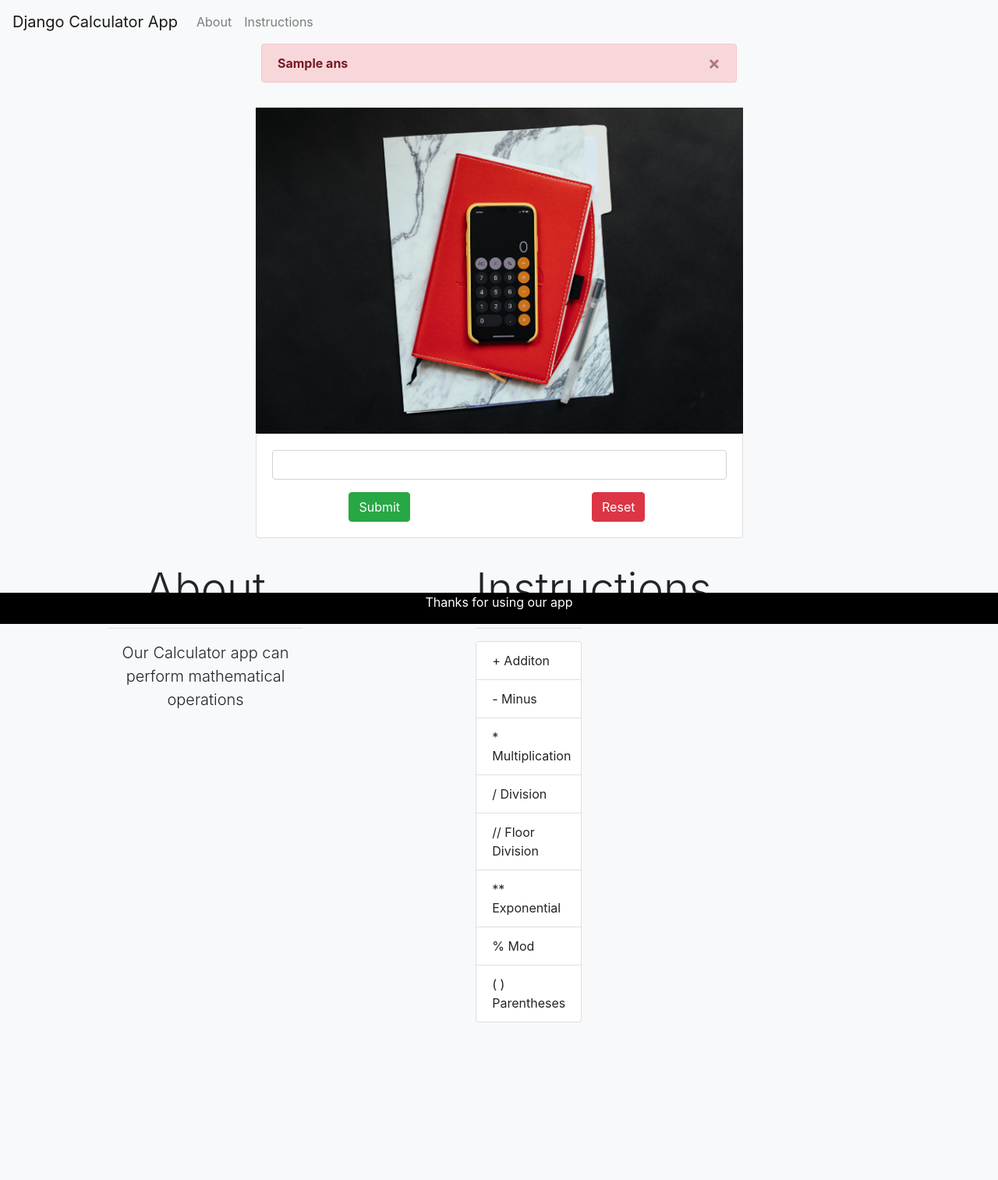
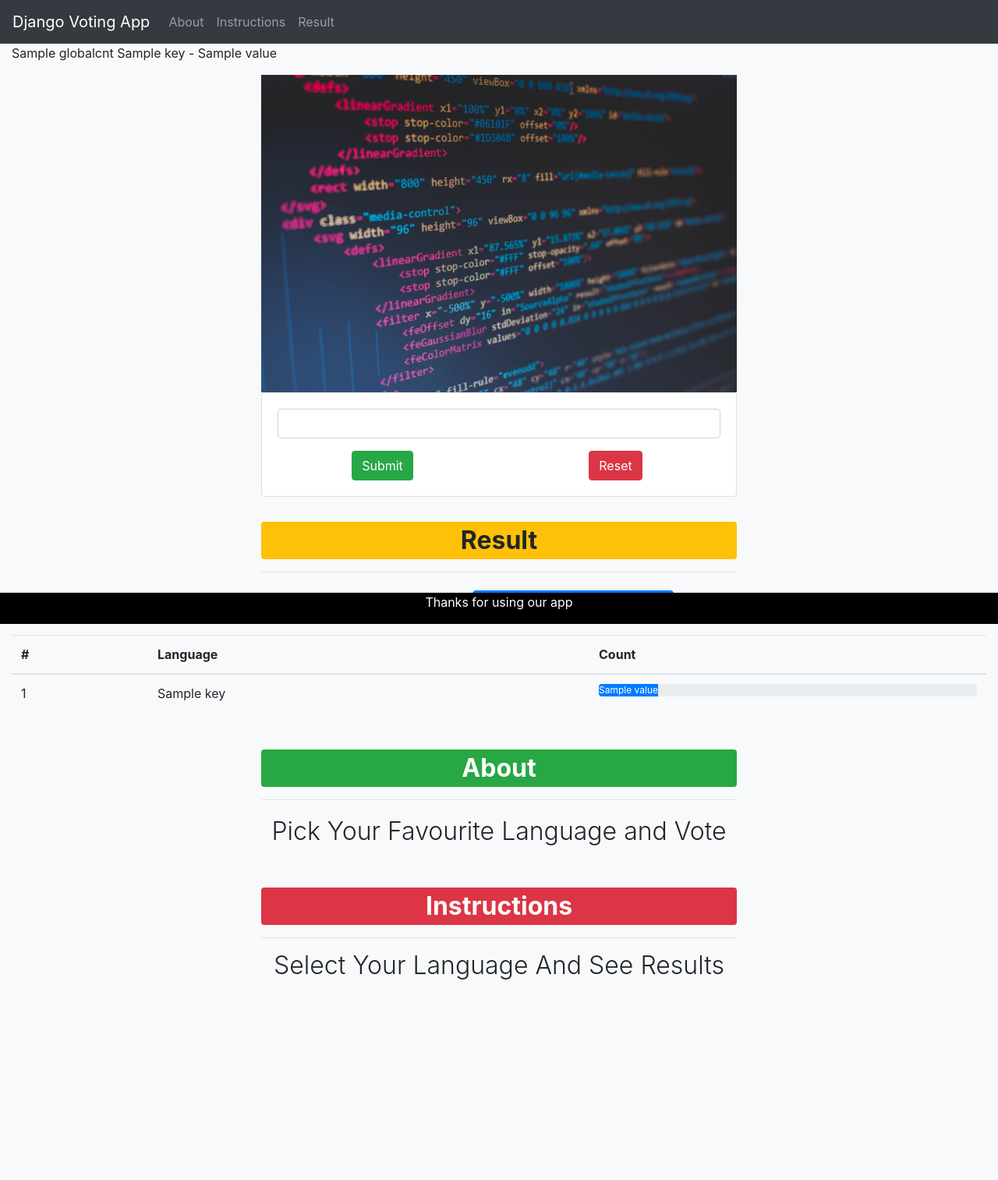
Before and after one commit to Prathik24/Django-biometric-pp, a Django app: template myfirstproject/templates/myform.html in a window 1280 px wide. Shown: the top 1513 px of the page at 78% size. After the commit the page ends 1256 px from the top, so only its background shows below. Run offline with Django 4.2, Linux system fonts and the light colour scheme; the template is opened without the code that fills it: most values are stand-ins (such as "Sample title", 1, 10 or a date in 2020); some libraries are stand-ins or nearby versions.

Commit message:
Updated version

```diff
--- a/djangoprojects/djangoprojects/settings.py
+++ b/djangoprojects/djangoprojects/settings.py
@@ -54,7 +54,7 @@
 TEMPLATES = [
     {
         'BACKEND': 'django.template.backends.django.DjangoTemplates',
-        'DIRS': [os.path.join(BASE_DIR,'templates/calculatorapp')],
+        'DIRS': [os.path.join(BASE_DIR,'templates/votingapp')],
         'APP_DIRS': True,
         'OPTIONS': {
             'context_processors': [
--- a/djangoprojects/djangoprojects/urls.py
+++ b/djangoprojects/djangoprojects/urls.py
@@ -20,6 +20,8 @@
 urlpatterns = [
     path('', include('rootapp.urls')),
     path('admin/', admin.site.urls),
-    path('calculatorapp', include('calculatorapp.urls'))
+    path('calculatorapp', include('calculatorapp.urls')),
+    path('votingapp', include('votingapp.urls')),
+
 
 ]
--- a/djangoprojects/templates/calculatorapp/index.html
+++ b/djangoprojects/templates/calculatorapp/index.html
@@ -33,27 +33,31 @@
       </nav>
 
       <div class="container-fluid" style="margin-bottom: 20rem;">
-
+        {% if error %}
           <div class="row">
             <div class="col-md-6" style="margin: 0 auto;">
-              {% if error %}
               <div class="alert alert-danger alert-dismissible fade show" role="alert">
                 <strong>Error</strong>
                 <button type="button" class="close" data-dismiss="alert" aria-label="Close">
                   <span aria-hidden="true">&times;</span>
                 </button>
               </div>
-               {% else %}
-                <div class="alert alert-danger alert-dismissible fade show" role="alert">
-                <strong>{{ans}}</strong>
-                <button type="button" class="close" data-dismiss="alert" aria-label="Close">
-                  <span aria-hidden="true">&times;</span>
-                </button>
             </div>
           </div>
           {% endif %}
 
-
+              {% if result %}
+              <div class="row">
+                <div class="col-md-6" style="margin: 0 auto;">
+              <div class="alert alert-success alert-dismissible fade show" role="alert">
+                <strong>{{q}} = {{ans}}</strong>
+                <button type="button" class="close" data-dismiss="alert" aria-label="Close">
+                  <span aria-hidden="true">&times;</span>
+                </button>
+              </div>
+            </div>
+            </div>
+            {% endif %}
           <div class="row">
               <div class="col-md-6" style="margin: 1rem auto 0  auto;">
                 <img class="img-fluid" src="{% static 'main.jpg' %}">
--- /dev/null
+++ b/djangoprojects/templates/votingapp/index.html
@@ -0,0 +1,166 @@
+{% load static %}
+<!doctype html>
+<html lang="en">
+
+<head>
+  <!-- Required meta tags -->
+  <meta charset="utf-8">
+  <meta name="viewport" content="width=device-width, initial-scale=1, shrink-to-fit=no">
+
+  <!-- Bootstrap CSS -->
+  <link rel="stylesheet" href="https://stackpath.bootstrapcdn.com/bootstrap/4.4.1/css/bootstrap.min.css"
+    integrity="sha384-Vkoo8x4CGsO3+Hhxv8T/Q5PaXtkKtu6ug5TOeNV6gBiFeWPGFN9MuhOf23Q9Ifjh" crossorigin="anonymous">
+
+  <title>Django Voting App</title>
+</head>
+
+<body class="bg-light">
+  <nav class="navbar navbar-expand-lg navbar-dark bg-dark">
+    <a class="navbar-brand" href="#">Django Voting App</a>
+    <button class="navbar-toggler" type="button" data-toggle="collapse" data-target="#navbarSupportedContent"
+      aria-controls="navbarSupportedContent" aria-expanded="false" aria-label="Toggle navigation">
+      <span class="navbar-toggler-icon"></span>
+    </button>
+
+    <div class="collapse navbar-collapse" id="navbarSupportedContent">
+      <ul class="navbar-nav mr-auto">
+
+        <li class="nav-item">
+          <a class="nav-link" href="#about">About</a>
+        </li>
+        <li class="nav-item">
+          <a class="nav-link" href="#instructions">Instructions</a>
+        </li>
+        <li class="nav-item">
+          <a class="nav-link" href="#result">Result</a>
+        </li>
+      </ul>
+
+    </div>
+  </nav>
+
+  <div class="container-fluid" style="margin-bottom: 20rem;">
+    {{globalcnt}}
+    {% for key,value in globalcnt.items %}
+    {{key}} - {{value}}
+    <br>
+    {% endfor %}
+    <div class="row">
+      <div class="col-md-6" style="margin: 1rem auto 0  auto;">
+        <img class="img-fluid" src="{% static 'main2.jpg' %}">
+        <div class="card">
+          <div class="card-body">
+            <form method="GET" action="{% url 'submitquery' %}">
+              <input list="languages" class="form-control" style="margin-bottom: 1rem;" name="languages">
+              <datalist id="languages">
+                {% for eachlanguage in arr %}
+                <option value="{{eachlanguage}}">
+                  {% endfor %}
+              </datalist>
+              <div class="row">
+                <div class="col-6">
+                  <input type="submit" class="btn btn-success" style="display: block;margin: 0 auto;">
+
+                </div>
+                <div class="col-6">
+                  <input type="reset" class="btn btn-danger" style="display: block;margin: 0 auto;">
+
+                </div>
+              </div>
+
+            </form>
+          </div>
+        </div>
+      </div>
+    </div>
+    <div class="row">
+      <div class="col-md-6" style="margin: 2rem auto 0 auto;">
+        <p class="badge badge-warning" id="result" name="result"
+          style="text-align: center;display: block;font-size: 2rem;">
+          Result
+        </p>
+        <hr>
+        <p class="lead" style="text-align: center;font-size: 2rem;">
+          Result Table
+        <a href="{% url 'sortdata' %}" class="btn btn-primary">Sort Data In Descending Order</a>
+        </p>
+      </div>
+    </div>
+    <div class="row">
+      <div class="col-md-12">
+        <div class="table-responsive">
+          <table class="table">
+            <thead>
+              <tr>
+                <th scope="col">#</th>
+                <th scope="col">Language</th>
+                <th scope="col">Count</th>
+              </tr>
+            </thead>
+            <tbody>
+            {% for key,value in globalcnt.items %}
+            <tr>
+              <td>{{forloop.counter}}</td>
+              <td>{{key}}</td>
+              <td>
+                <div class="progress">
+                  <div class="progress-bar" role="progressbar" style="width: {{value}}%" aria-valuenow="100" aria-valuemin="0" aria-valuemax="100">{{value}}</div>
+                </div>
+              </td>
+            </tr>
+            {% endfor %}
+            </tbody>
+          </table>
+        </div>
+      </div>
+    </div>
+    <div class="row">
+      <div class="col-md-6" style="margin: 2rem auto 0 auto;">
+        <p class="badge badge-success" id="about" name="about"
+          style="text-align: center;display: block;font-size: 2rem;">
+          About
+        </p>
+        <hr>
+        <p class="lead" style="text-align: center;font-size: 2rem;">
+          Pick Your Favourite Language and Vote
+        </p>
+      </div>
+    </div>
+    <div class="row">
+      <div class="col-md-6" style="margin: 2rem auto 0 auto;">
+        <p class="badge badge-danger" id="about" name="about"
+          style="text-align: center;display: block;font-size: 2rem;">
+          Instructions
+        </p>
+        <hr>
+        <p class="display-4" id="instructions" name="about" style="text-align: center;font-size: 2rem;">
+          Select Your Language And See Results
+        </p>
+      </div>
+    </div>
+
+  </div>
+
+  <div class="container-fluid">
+    <div class="row">
+      <footer class="fixed-bottom navbar-light" style="background: black;color: white;text-align: center;">
+        <p>Thanks for using our app</p>
+      </footer>
+    </div>
+  </div>
+
+
+  <!-- Optional JavaScript -->
+  <!-- jQuery first, then Popper.js, then Bootstrap JS -->
+  <script src="https://code.jquery.com/jquery-3.4.1.slim.min.js"
+    integrity="sha384-J6qa4849blE2+poT4WnyKhv5vZF5SrPo0iEjwBvKU7imGFAV0wwj1yYfoRSJoZ+n"
+    crossorigin="anonymous"></script>
+  <script src="https://cdn.jsdelivr.net/npm/popper.js@1.16.0/dist/umd/popper.min.js"
+    integrity="sha384-Q6E9RHvbIyZFJoft+2mJbHaEWldlvI9IOYy5n3zV9zzTtmI3UksdQRVvoxMfooAo"
+    crossorigin="anonymous"></script>
+  <script src="https://stackpath.bootstrapcdn.com/bootstrap/4.4.1/js/bootstrap.min.js"
+    integrity="sha384-wfSDF2E50Y2D1uUdj0O3uMBJnjuUD4Ih7YwaYd1iqfktj0Uod8GCExl3Og8ifwB6"
+    crossorigin="anonymous"></script>
+</body>
+
+</html>
--- /dev/null
+++ b/djangoprojects/votingapp/urls.py
@@ -0,0 +1,6 @@
+from django.urls import path
+from . import views
+urlpatterns = [
+    path('',views.index,name='index'),
+
+]
```
Also changed, not shown: djangoprojects/calculatorapp/views.py (+7 -1 lines), djangoprojects/votingapp/views.py (added, +39 -0 lines).
